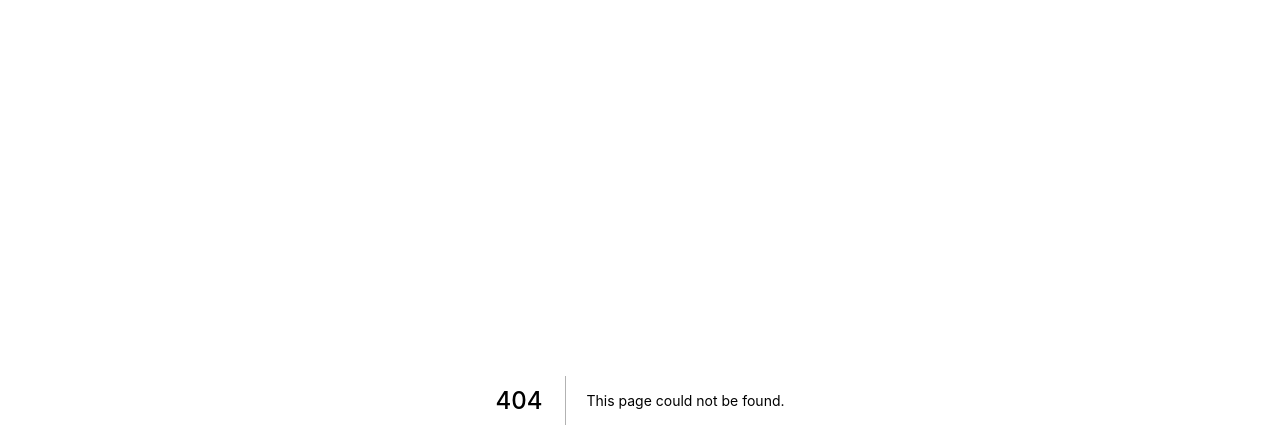
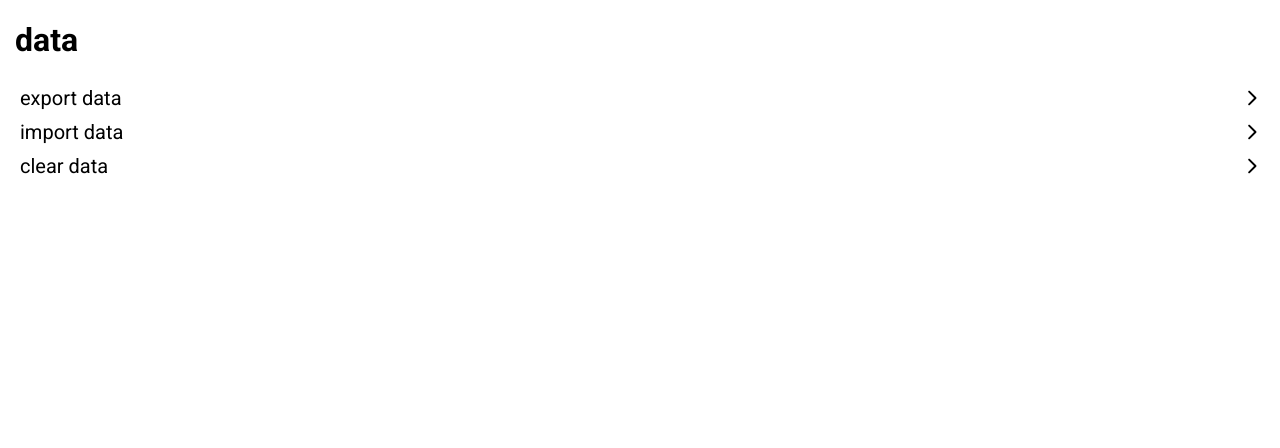
Before and after one commit to colorlessenergy/calorie-tracker, a Next.js app: page /settings/data in a window 1280 px wide. Before the commit this address had no page. Shown: the top 448 px of the page. Built offline with nearby package versions, Linux system fonts and the light colour scheme.

Commit message:
add links to export data, import data and clear data pages

```diff
--- /dev/null
+++ b/pages/settings/data/index.js
@@ -0,0 +1,17 @@
+import SettingsItem from '../../../shared/components/SettingsItems/SettingsItem';
+
+export default function Data () {
+    return (
+        <div className="container">
+            <div className="mx-15">
+                <h1>
+                    data
+                </h1>
+
+                <SettingsItem text="export data" link="/settings/data/export-data" />
+                <SettingsItem text="import data" link="/settings/data/import-data" />
+                <SettingsItem text="clear data" link="/settings/data/clear-data" />
+            </div>
+        </div>
+    );
+}
```
